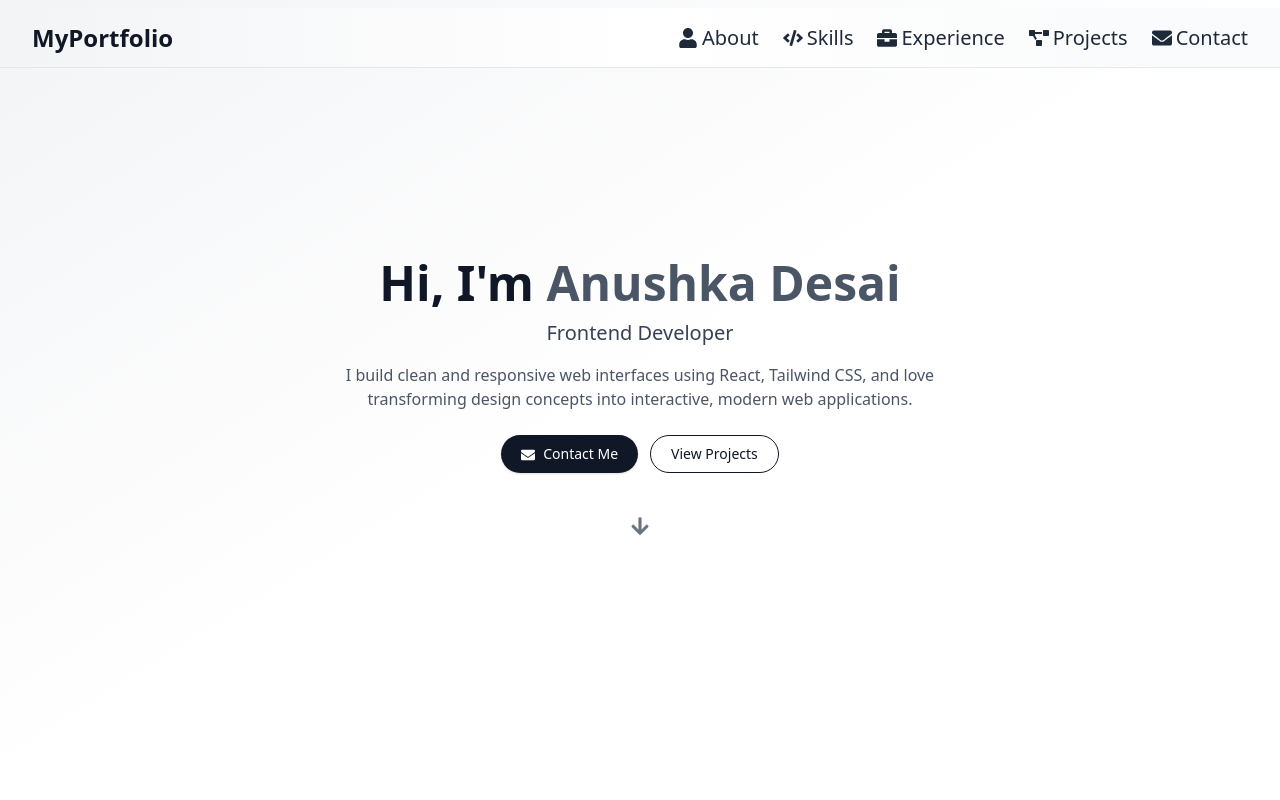
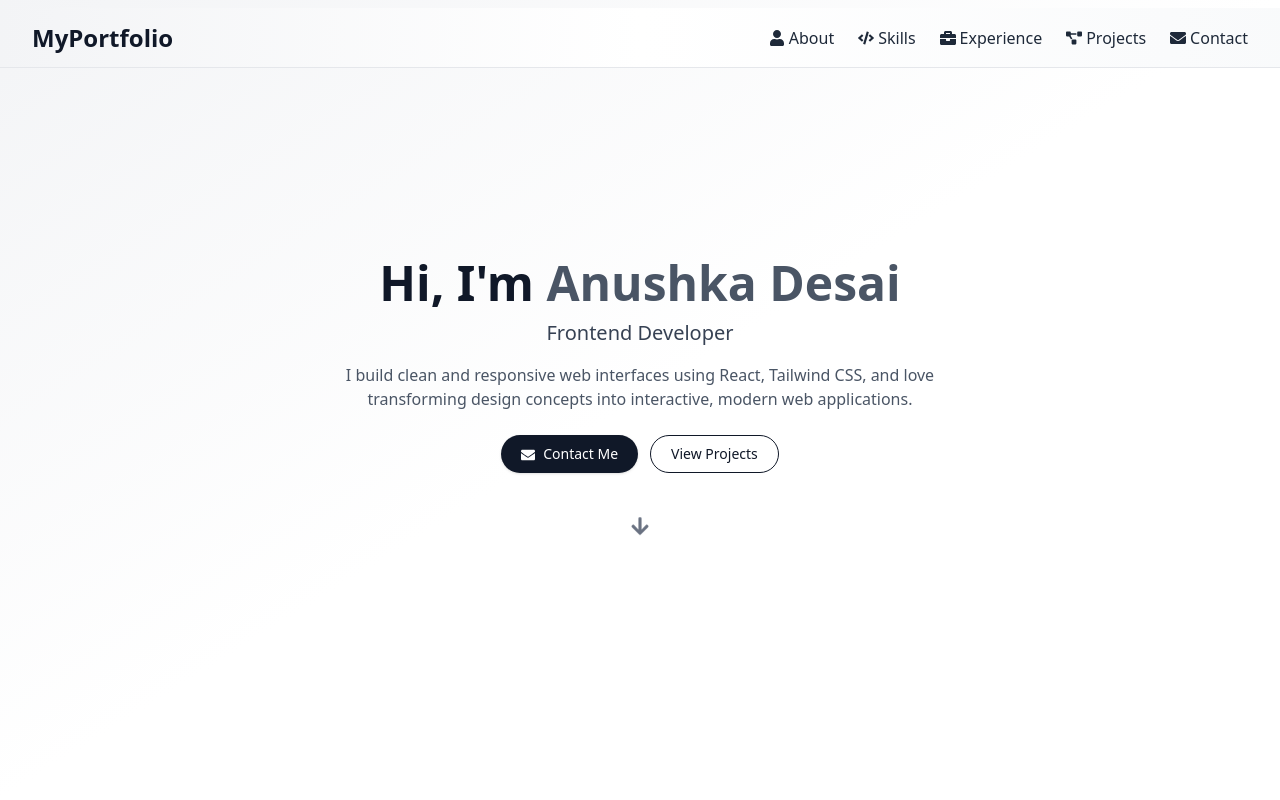
Before and after one commit to 11anushkadesai/portfolio, a React (Vite) app: page / in a window 1280 px wide. Shown: the top 800 px of the page. Built offline with nearby package versions, Linux system fonts and the light colour scheme.

Commit message:
nav text size

```diff
--- a/src/Component/Navbar.jsx
+++ b/src/Component/Navbar.jsx
@@ -58,7 +58,7 @@ function Navbar() {
         {/* Desktop Navigation */}
         <div className={`
           hidden md:flex items-center ml-auto transition-all duration-300
-          ${isScrolled ? 'gap-x-8 text-base m-10' : 'gap-x-6 text-xl ml-auto'}
+          ${isScrolled ? 'gap-x-8 text-base m-10' : 'gap-x-6 text-l ml-auto'}
           text-gray-800
         `}>
           <div onClick={() => scrollToSection('about')} className="flex items-center gap-1 hover:text-gray-500 cursor-pointer"><FaUser /> {!isScrolled && <span>About</span>}</div>
```
